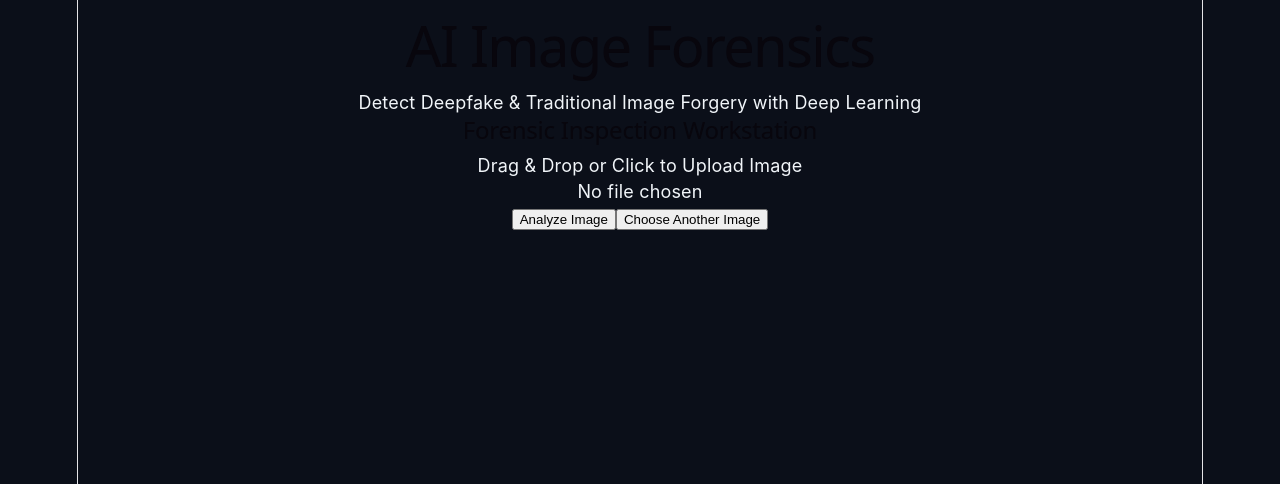
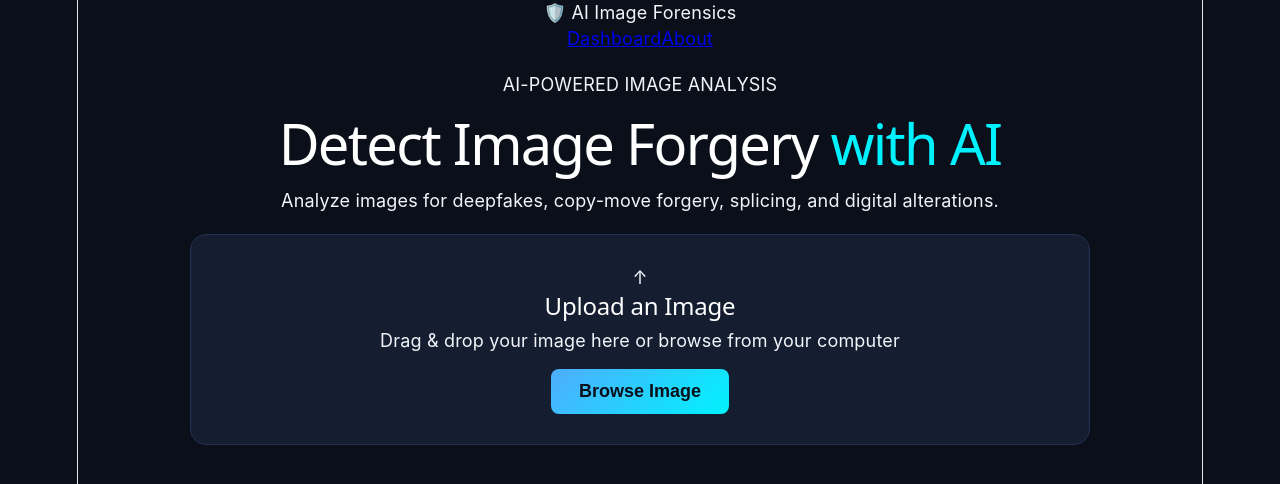
Before and after one commit to kaveripawar0612/AI-Image-Forensics, a React (Vite) app in the folder frontend/: page / in a window 1280 px wide. Shown: the top 484 px of the page. Built offline with nearby package versions, Linux system fonts and the light colour scheme.

Commit message:
restore original frontend interface layout

```diff
--- a/frontend/src/App.jsx
+++ b/frontend/src/App.jsx
@@ -1,4 +1,4 @@
-import React, { useState, useRef } from "react";
+import { useState, useRef } from "react";
 import "./App.css";
 
 function App() {
@@ -6,10 +6,12 @@ function App() {
   const [preview, setPreview] = useState(null);
   const [loading, setLoading] = useState(false);
   const [result, setResult] = useState(null);
-  const [error, setError] = useState(null);
+  const [error, setError] = useState("");
   const [showHeatmap, setShowHeatmap] = useState(false);
 
+  // File Input References
   const fileInputRef = useRef(null);
+  const changeInputRef = useRef(null);
 
   const handleImageUpload = (event) => {
     const file = event.target.files[0];
@@ -17,7 +19,7 @@ function App() {
       setImage(file);
       setPreview(URL.createObjectURL(file));
       setResult(null);
-      setError(null);
+      setError("");
       setShowHeatmap(false);
     }
   };
@@ -29,123 +31,142 @@ function App() {
     }
 
     setLoading(true);
-    setError(null);
+    setError("");
+    setResult(null);
 
     const formData = new FormData();
     formData.append("file", image);
 
     try {
-      // Points to your active VS Code public tunnel connection on port 8080
-      const response = await fetch("https://devtunnels.ms", {
+      const response = await fetch("https://8w7xk629-8080.inc1.devtunnels.ms/analyze", {
         method: "POST",
         body: formData,
       });
 
       if (!response.ok) {
-        throw new Error(`Server status error: ${response.status}`);
+        throw new Error(`Server error: ${response.status}`);
       }
 
       const data = await response.json();
+      console.log("Forensic Model Analysis:", data);
       setResult(data);
     } catch (err) {
-      console.error(err);
-      setError("Unable to connect to FastAPI backend. Ensure uvicorn is running on port 8080.");
+      console.error("Analysis error:", err);
+      setError("Unable to connect to FastAPI backend. Ensure uvicorn is running on port 8000.");
     } finally {
       setLoading(false);
     }
   };
 
   return (
-    <div className="app-container">
-      <header className="app-header">
-        <h1>AI Image Forensics</h1>
-        <p>Detect Deepfake & Traditional Image Forgery with Deep Learning</p>
-      </header>
+    <div className="app">
+      <nav className="navbar">
+        <div className="logo">🛡️ AI Image Forensics</div>
+        <div className="nav-links">
+          <a href="#dashboard">Dashboard</a>
+          <a href="#about">About</a>
+        </div>
+      </nav>
 
-      <main className="main-content">
-        <section className="workstation-card">
+      <main className="dashboard" id="dashboard">
+        <section className="hero">
+          <div className="badge">AI-POWERED IMAGE ANALYSIS</div>
+          <h1>Detect Image Forgery <span>with AI</span></h1>
+          <p>Analyze images for deepfakes, copy-move forgery, splicing, and digital alterations.</p>
+        </section>
+
+        <section className="upload-section">
+          {!preview ? (
+            <div className="upload-box">
+              <div className="upload-icon">↑</div>
+              <h2>Upload an Image</h2>
+              <p>Drag & drop your image here or browse from your computer</p>
+
+              <button
+                type="button"
+                className="browse-button"
+                onClick={() => fileInputRef.current.click()}
+              >
+                Browse Image
+              </button>
+
+              <input
+                type="file"
+                ref={fileInputRef}
+                accept="image/png,image/jpeg,image/webp"
+                onChange={handleImageUpload}
+                style={{ display: "none" }}
+              />
+            </div>
+          ) : (
+            <div className="preview-box">
               <h2>Forensic Inspection Workstation</h2>
 
-          {/* Dynamic Image Display Area */}
-          <div className="image-preview-box">
-            {preview ? (
-              <img
-                src={showHeatmap && result?.heatmap ? result.heatmap : preview}
-                alt="Forensic View"
-                className="preview-image"
-              />
-            ) : (
-              <div className="upload-placeholder" onClick={() => fileInputRef.current.click()}>
-                <p>Drag & Drop or Click to Upload Image</p>
+              <div style={{ display: 'flex', gap: '20px', justifyContent: 'center', margin: '20px 0', flexWrap: 'wrap' }}>
+                <div>
+                  <p className="image-label">Original Image</p>
+                  <img src={preview} alt="Uploaded image" className="preview-image" style={{ maxHeight: '250px', borderRadius: '8px' }} />
+                </div>
+                {result && showHeatmap && result.heatmap && (
+                  <div>
+                    <p className="image-label">Suspicious Region Heatmap (ELA)</p>
+                    <img src={result.heatmap} alt="Forensic Heatmap" className="preview-image" style={{ maxHeight: '250px', borderRadius: '8px', border: '2px solid #00f2fe' }} />
                   </div>
                 )}
               </div>
 
-          <p className="file-info-text">{image ? image.name : "No file chosen"}</p>
+              <p className="file-name">{image.name}</p>
+
+              <div style={{ display: 'flex', gap: '15px', justifyContent: 'center', alignItems: 'center', marginBottom: '20px' }}>
+                <button className="analyze-button" onClick={analyzeImage} disabled={loading}>
+                  {loading ? "Analyzing..." : "Analyze Image"}
+                </button>
+
+                <button
+                  type="button"
+                  className="change-button"
+                  onClick={() => changeInputRef.current.click()}
+                >
+                  Choose Another Image
+                </button>
 
                 <input
                   type="file"
-            ref={fileInputRef}
+                  ref={changeInputRef}
+                  accept="image/png,image/jpeg,image/webp"
                   onChange={handleImageUpload}
                   style={{ display: "none" }}
-            accept="image/*"
                 />
+              </div>
 
-          <div className="action-buttons">
-            <button className="btn btn-primary" onClick={analyzeImage} disabled={loading}>
-              {loading ? "Analyzing Matrix..." : "Analyze Image"}
-            </button>
-            <button className="btn btn-secondary" onClick={() => fileInputRef.current.click()}>
-              Choose Another Image
-            </button>
-          </div>
-        </section>
+              {error && <div className="error-message">{error}</div>}
 
-        {error && <div className="error-message-box">{error}</div>}
-
-        {/* Forensic Metrics Results Panel */}
               {result && (
-          <section className="results-card">
-            <div className="results-header">
+                <div className="result-card">
+                  <div className="result-header">
                     <h3>Analysis Results</h3>
-              <span className={`status-badge ${result.prediction.toLowerCase()}`}>
+                    <span className={result.is_forged ? "badge-forged" : "badge-authentic"}>
                       {result.prediction}
                     </span>
                   </div>
 
-            <div className="metrics-grid">
-              <div className="metric-item">
-                <span className="label">Detected Type:</span>
-                <span className="value">{result.forgery_type}</span>
-              </div>
-              <div className="metric-item">
-                <span className="label">Confidence Score:</span>
-                <span className="value">{result.confidence}%</span>
-              </div>
-              <div className="metric-item">
-                <span className="label">Risk Level:</span>
-                <span className={`value risk-${result.risk_level.toLowerCase()}`}>
-                  {result.risk_level}
-                </span>
-              </div>
-              <div className="metric-item">
-                <span className="label">Resolution:</span>
-                <span className="value">{result.width} × {result.height} px</span>
-              </div>
+                  <div className="result-grid">
+                    <p><strong>Detected Type:</strong> {result.forgery_type}</p>
+                    <p><strong>Confidence Score:</strong> {result.confidence}%</p>
+                    <p><strong>Risk Level:</strong> <span className={`risk-${result.risk_level?.toLowerCase()}`}>{result.risk_level}</span></p>
+                    <p><strong>Resolution:</strong> {result.width} × {result.height} px</p>
                   </div>
 
                   {result.heatmap && (
-              <div className="heatmap-toggle-container">
-                <button
-                  className={`btn ${showHeatmap ? "btn-active" : "btn-heatmap"}`}
-                  onClick={() => setShowHeatmap(!showHeatmap)}
-                >
-                  {showHeatmap ? "← View Original Image" : "🔍 View Forensic Heatmap"}
+                    <button className="heatmap-button" onClick={() => setShowHeatmap(!showHeatmap)}>
+                      {showHeatmap ? "Hide Heatmap Evidence" : "🔍 View Forensic Heatmap"}
                     </button>
+                  )}
+                </div>
+              )}
             </div>
           )}
         </section>
-        )}
       </main>
     </div>
   );
```
Also changed, not shown: 1 other file (tests, documents, lock files or other folders). Lines whose indentation alone changed are shown as unchanged.
